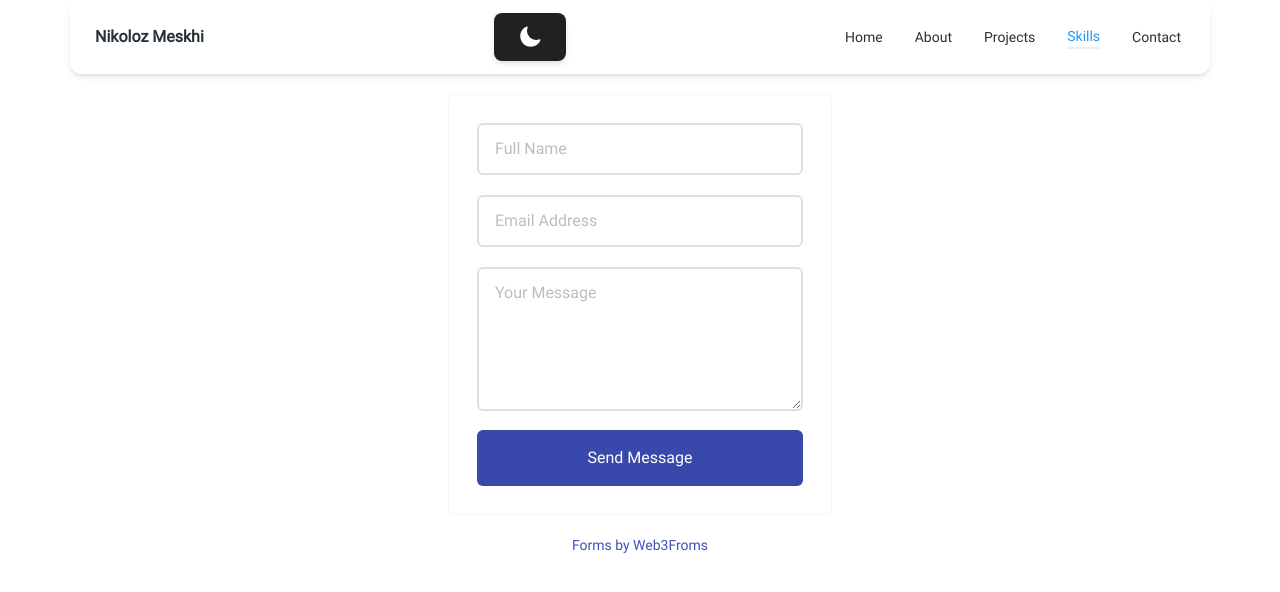
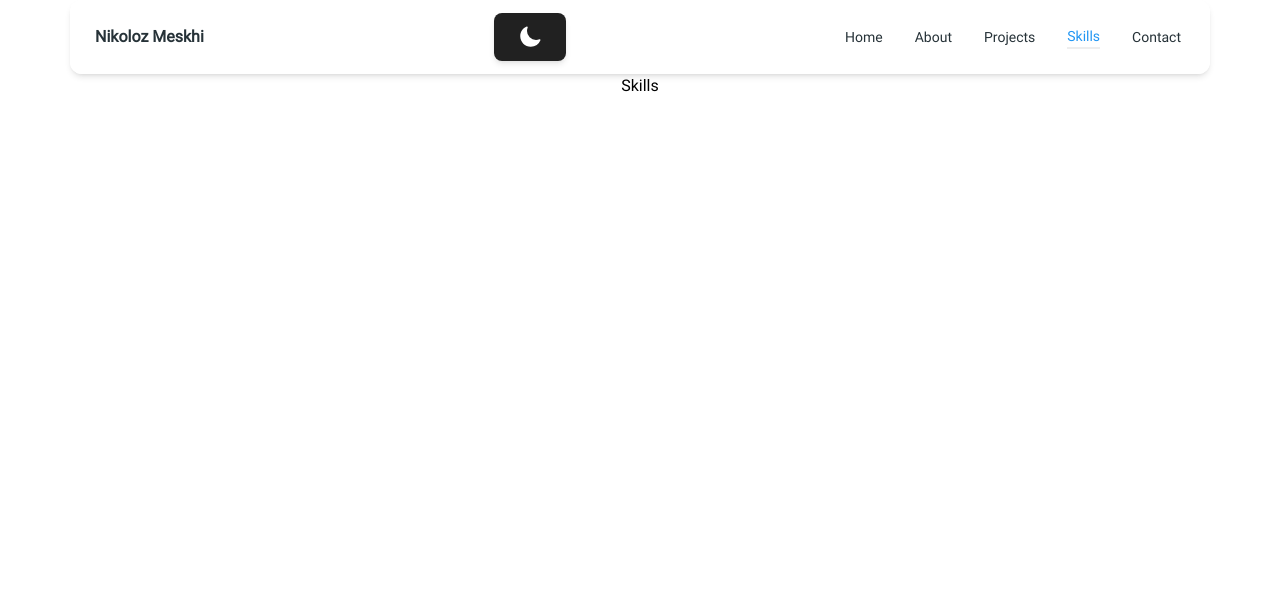
Before and after one commit to Nikolozi2004/Personal-Portfolio, a React (Vite) app: page /Skills in a window 1280 px wide. Shown: the top 592 px of the page. Built offline with nearby package versions, Linux system fonts and the light colour scheme.

Commit message:
added optimization

```diff
--- a/src/components/PageNotFound.jsx
+++ b/src/components/PageNotFound.jsx
@@ -24,5 +24,6 @@ export const PageNotFound = () => {
         </div>
       </main>
     </motion.div>
+
   );
 }
--- a/src/pages/Contact.jsx
+++ b/src/pages/Contact.jsx
@@ -1,4 +1,4 @@
-import React from 'react';
+import React, { Fragment } from 'react';
 import { Alert, Breadcrumbs } from "@material-tailwind/react";
 import { motion } from 'framer-motion';
 import { Input, Textarea, Button } from '@material-tailwind/react';
@@ -9,7 +9,7 @@ export const Contact = () => {
 
   const [open, setOpen] = React.useState(true);
   const [isSuccess, setIsSuccess] = React.useState(false);
-  const [Message, setMessage] = React.useState("");
+  const [, setMessage] = React.useState("");
   const {
     register,
     handleSubmit,
@@ -82,9 +82,9 @@ export const Contact = () => {
         </Link>
         <p>Contact</p>
       </Breadcrumbs>
-      <div className='bg-blue-gray-900 dark:bg-white w-10/12 h-full flex items-center justify-center flex-col'>
+      <div className='bg-gray-900 dark:bg-white w-10/12 h-full flex items-center justify-center flex-col'>
         <h1 className='text-white font-medium text-2xl'>Get In Touch</h1>
-        <form onSubmit={handleSubmit(onSubmit)} className='w-full max-w-md flex justify-evenly items-center flex-col h1' action="https://api.web3forms.com/submit" method="POST">
+        <form onSubmit={handleSubmit(onSubmit)} className='w-full max-w-md flex justify-evenly items-center flex-col h-96' action="https://api.web3forms.com/submit" method="POST">
 
           <input {...register("access_key")} type="hidden" name="access_key" value="8b9bb628-dd00-4250-8eb2-e8a8be43283d" />
           <input
@@ -98,7 +98,7 @@ export const Contact = () => {
           <Input {...register("name")} size='lg' color='white' type="text" label='Name' name='name' icon={<svg xmlns="http://www.w3.org/2000/svg" viewBox="0 0 24 24" fill="currentColor" className="w-6 text-white h-6">
             <path fillRule="evenodd" d="M18.685 19.097A9.723 9.723 0 0 0 21.75 12c0-5.385-4.365-9.75-9.75-9.75S2.25 6.615 2.25 12a9.723 9.723 0 0 0 3.065 7.097A9.716 9.716 0 0 0 12 21.75a9.716 9.716 0 0 0 6.685-2.653Zm-12.54-1.285A7.486 7.486 0 0 1 12 15a7.486 7.486 0 0 1 5.855 2.812A8.224 8.224 0 0 1 12 20.25a8.224 8.224 0 0 1-5.855-2.438ZM15.75 9a3.75 3.75 0 1 1-7.5 0 3.75 3.75 0 0 1 7.5 0Z" clipRule="evenodd" />
           </svg>}
-            className={`w-full px-4 py-3 border-1  rounded-md focus:ring-4 ${errors.name
+            className={`w-full px-4 py-3 border-1 mb-3 rounded-md focus:ring-4 ${errors.name
               ? "border-red-600 focus:border-red-600 ring-red-100"
               : "border-gray-300 focus:border-indigo-600 ring-indigo-100"
               }`}
@@ -107,9 +107,7 @@ export const Contact = () => {
               maxLength: 35,
             })} />
           {errors.name && (
-            <div className="mt-1 text-red-600">
-              <small>{errors.name.message}</small>
-            </div>
+              <small className='text-red-600'>{errors.name.message}</small>
           )}
           <Input {...register("email")} color='white' size='lg' type="Email" label='Email' name='email' icon={<svg xmlns="http://www.w3.org/2000/svg" viewBox="0 0 24 24" fill="currentColor" className="w-6 text-white h-6">
             <path d="M1.5 8.67v8.58a3 3 0 0 0 3 3h15a3 3 0 0 0 3-3V8.67l-8.928 5.493a3 3 0 0 1-3.144 0L1.5 8.67Z" />
@@ -128,21 +126,19 @@ export const Contact = () => {
               },
             })} />
           {errors.email && (
-            <div className="mt-1 text-red-600">
-              <small>{errors.email.message}</small>
-            </div>
+            <small className='text-red-600'>{errors.email.message}</small>
           )}
-          <Textarea color="White" label="Message" name='message' size='lg'
+          <Textarea color="purple" label="Message" name='message' size='lg'
             className={`border-1 text-white rounded-md outline-none  h-36  focus:ring-4  ${errors.message
               ? "border-red-600 focus:border-red-600"
               : "border-gray-300 focus:border-indigo-600 "
               }`}
             {...register("message", { required: "Enter your Message" })} />
           {errors.message && (
-            <div className="mt-1 text-red-600">
+            <Fragment>
               {" "}
-              <small>{errors.message.message}</small>
-            </div>
+              <small className='text-red-600'>{errors.message.message}</small>
+            </Fragment>
           )}
           <Button type="submit" variant='gradient' className="w-full py-4 text-white transition-colors bg-indigo-600 rounded-md hover:bg-indigo-500 focus:outline-none focus:ring-offset-2 focus:ring focus:ring-indigo-200 px-7 umami--click--contact-submit">
 
--- a/src/pages/Skills.jsx
+++ b/src/pages/Skills.jsx
@@ -1,248 +1,18 @@
 
-// import { motion } from 'framer-motion'
-// import { Button } from '@material-tailwind/react'
+import { motion } from 'framer-motion'
 import React from "react";
-import { useForm, useWatch } from "react-hook-form";
-import { useEffect } from "react";
+
 
 export const Skills = () => {
-  const {
-    register,
-    handleSubmit,
-    setValue,
-    reset,
-    control,
-    formState: { errors, isSubmitSuccessful, isSubmitting },
-  } = useForm({
-    mode: "onTouched",
-  });
-  const [isSuccess, setIsSuccess] = React.useState(false);
-  const [Message, setMessage] = React.useState("");
 
-  const userName = useWatch({
-    control,
-    name: "name",
-    defaultValue: "Someone"
-  });
-
-  useEffect(() => {
-    setValue('subject', `${userName} sent a message from Website`)
-  }, [userName, setValue]);
-
-  const onSubmit = async (data, e) => {
-    console.log(data);
-    await fetch("https://api.web3forms.com/submit", {
-      method: "POST",
-      headers: {
-        "Content-Type": "application/json",
-        Accept: "application/json",
-      },
-      body: JSON.stringify(data, null, 2),
-    })
-      .then(async (response) => {
-        let json = await response.json();
-        if (json.success) {
-          setIsSuccess(true);
-          setMessage(json.message);
-          e.target.reset();
-          reset();
-        } else {
-          setIsSuccess(false);
-          setMessage(json.message);
-        }
-      })
-      .catch((error) => {
-        setIsSuccess(false);
-        setMessage("Client Error. Please check the console.log for more info");
-        console.log(error);
-      });
-  };
 
   return (
-    <>
-      <div className="w-full max-w-sm mx-auto my-5 border border-gray-100 rounded-md p-7">
-        {!isSubmitSuccessful && (
-          <form onSubmit={handleSubmit(onSubmit)}>
-            <input
-              type="hidden"
-              value="YOUR_ACCESS_KEY_HERE"
-              {...register("access_key")}
-            />
-            <input
-              type="hidden"
-              {...register("subject")}
-            />
-            <input
-              type="hidden"
-              value="Mission Control"
-              {...register("from_name")}
-            />
-            <input
-              type="checkbox"
-              id=""
-              className="hidden"
-              style={{ display: "none" }}
-              {...register("botcheck")}></input>
-
-            <div className="mb-5">
-              <input
-                type="text"
-                placeholder="Full Name"
-                autoComplete="false"
-                className={`w-full px-4 py-3 border-2  rounded-md outline-none  focus:ring-4  ${errors.name
-                    ? "border-red-600 focus:border-red-600 ring-red-100"
-                    : "border-gray-300 focus:border-indigo-600 ring-indigo-100"
-                  }`}
-                {...register("name", {
-                  required: "Full name is required",
-                  maxLength: 80,
-                })}
-              />
-              {errors.name && (
-                <div className="mt-1 text-red-600">
-                  <small>{errors.name.message}</small>
-                </div>
-              )}
-            </div>
-
-            <div className="mb-5">
-              <label htmlFor="email_address" className="sr-only">
-                Email Address
-              </label>
-              <input
-                id="email_address"
-                type="email"
-                placeholder="Email Address"
-                name="email"
-                autoComplete="false"
-                className={`w-full px-4 py-3 border-2  rounded-md outline-none  focus:ring-4  ${errors.email
-                    ? "border-red-600 focus:border-red-600 ring-red-100"
-                    : "border-gray-300 focus:border-indigo-600 ring-indigo-100"
-                  }`}
-                {...register("email", {
-                  required: "Enter your email",
-                  pattern: {
-                    value: /^\S+@\S+$/i,
-                    message: "Please enter a valid email",
-                  },
-                })}
-              />
-              {errors.email && (
-                <div className="mt-1 text-red-600">
-                  <small>{errors.email.message}</small>
-                </div>
-              )}
-            </div>
-
-            <div className="mb-3">
-              <textarea
-                name="message"
-                placeholder="Your Message"
-                className={`w-full px-4 py-3 border-2  rounded-md outline-none  h-36  focus:ring-4  ${errors.message
-                    ? "border-red-600 focus:border-red-600 ring-red-100"
-                    : "border-gray-300 focus:border-indigo-600 ring-indigo-100"
-                  }`}
-                {...register("message", { required: "Enter your Message" })}
-              />
-              {errors.message && (
-                <div className="mt-1 text-red-600">
-                  {" "}
-                  <small>{errors.message.message}</small>
-                </div>
-              )}
-            </div>
-
-            <button
-              type="submit"
-              className="w-full py-4 text-white transition-colors bg-indigo-600 rounded-md hover:bg-indigo-500 focus:outline-none focus:ring-offset-2 focus:ring focus:ring-indigo-200 px-7 umami--click--contact-submit">
-              {isSubmitting ? (
-                <svg
-                  className="w-5 h-5 mx-auto text-white animate-spin"
-                  xmlns="http://www.w3.org/2000/svg"
-                  fill="none"
-                  viewBox="0 0 24 24">
-                  <circle
-                    className="opacity-25"
-                    cx="12"
-                    cy="12"
-                    r="10"
-                    stroke="currentColor"
-                    strokeWidth="4"></circle>
-                  <path
-                    className="opacity-75"
-                    fill="currentColor"
-                    d="M4 12a8 8 0 018-8V0C5.373 0 0 5.373 0 12h4zm2 5.291A7.962 7.962 0 014 12H0c0 3.042 1.135 5.824 3 7.938l3-2.647z"></path>
-                </svg>
-              ) : (
-                "Send Message"
-              )}
-            </button>
-          </form>
-        )}
-        {isSubmitSuccessful && isSuccess && (
-          <>
-            <div className="flex flex-col items-center justify-center text-center text-white rounded-md">
-              <svg
-                width="100"
-                height="100"
-                className="text-green-300"
-                viewBox="0 0 100 100"
-                fill="none"
-                xmlns="http://www.w3.org/2000/svg">
-                <path
-                  d="M26.6666 50L46.6666 66.6667L73.3333 33.3333M50 96.6667C43.8716 96.6667 37.8033 95.4596 32.1414 93.1144C26.4796 90.7692 21.3351 87.3317 17.0017 82.9983C12.6683 78.6649 9.23082 73.5204 6.8856 67.8586C4.54038 62.1967 3.33331 56.1283 3.33331 50C3.33331 43.8716 4.54038 37.8033 6.8856 32.1414C9.23082 26.4796 12.6683 21.3351 17.0017 17.0017C21.3351 12.6683 26.4796 9.23084 32.1414 6.88562C37.8033 4.5404 43.8716 3.33333 50 3.33333C62.3767 3.33333 74.2466 8.24998 82.9983 17.0017C91.75 25.7534 96.6666 37.6232 96.6666 50C96.6666 62.3768 91.75 74.2466 82.9983 82.9983C74.2466 91.75 62.3767 96.6667 50 96.6667Z"
-                  stroke="currentColor"
-                  strokeWidth="3"
-                />
-              </svg>
-              <h3 className="py-5 text-2xl text-green-500">Success</h3>
-              <p className="text-gray-700 md:px-3">{Message}</p>
-              <button
-                className="mt-6 text-indigo-600 focus:outline-none"
-                onClick={() => reset()}>
-                Go back
-              </button>
-            </div>
-          </>
-        )}
-
-        {isSubmitSuccessful && !isSuccess && (
-          <div className="flex flex-col items-center justify-center text-center text-white rounded-md">
-            <svg
-              width="97"
-              height="97"
-              viewBox="0 0 97 97"
-              className="text-red-400"
-              fill="none"
-              xmlns="http://www.w3.org/2000/svg">
-              <path
-                d="M27.9995 69C43.6205 53.379 52.3786 44.621 67.9995 29M26.8077 29L67.9995 69M48.2189 95C42.0906 95 36.0222 93.7929 30.3604 91.4477C24.6985 89.1025 19.554 85.6651 15.2206 81.3316C10.8872 76.9982 7.44975 71.8538 5.10454 66.1919C2.75932 60.53 1.55225 54.4617 1.55225 48.3333C1.55225 42.205 2.75932 36.1366 5.10454 30.4748C7.44975 24.8129 10.8872 19.6684 15.2206 15.335C19.554 11.0016 24.6985 7.56418 30.3604 5.21896C36.0222 2.87374 42.0906 1.66667 48.2189 1.66667C60.5957 1.66667 72.4655 6.58333 81.2172 15.335C89.9689 24.0867 94.8856 35.9566 94.8856 48.3333C94.8856 60.7101 89.9689 72.58 81.2172 81.3316C72.4655 90.0833 60.5957 95 48.2189 95Z"
-                stroke="CurrentColor"
-                strokeWidth="3"
-              />
-            </svg>
-
-            <h3 className="text-2xl text-red-400 py-7">
-              Oops, Something went wrong!
-            </h3>
-            <p className="text-gray-300 md:px-3">{Message}</p>
-            <button className="mt-5 focus:outline-none" onClick={() => reset()}>
-              Try Again
-            </button>
-          </div>
-        )}
-      </div>
-      <p
-        class="text-center text-sm
-      ">
-        <a
-          href="https://web3forms.com/"
-          target="_blank"
-          rel="noopener"
-          className="text-indigo-500">
-          Forms by Web3Froms
-        </a>
-      </p>
-    </>
+    <motion.div
+      initial={{ opacity: 0 }}
+      animate={{ opacity: 1 }}
+      exit={{ opacity: 0 }}
+      transition={{ duration: 0.5 }}>
+      <div>Skills</div>
+    </motion.div>
   );
 }
```
